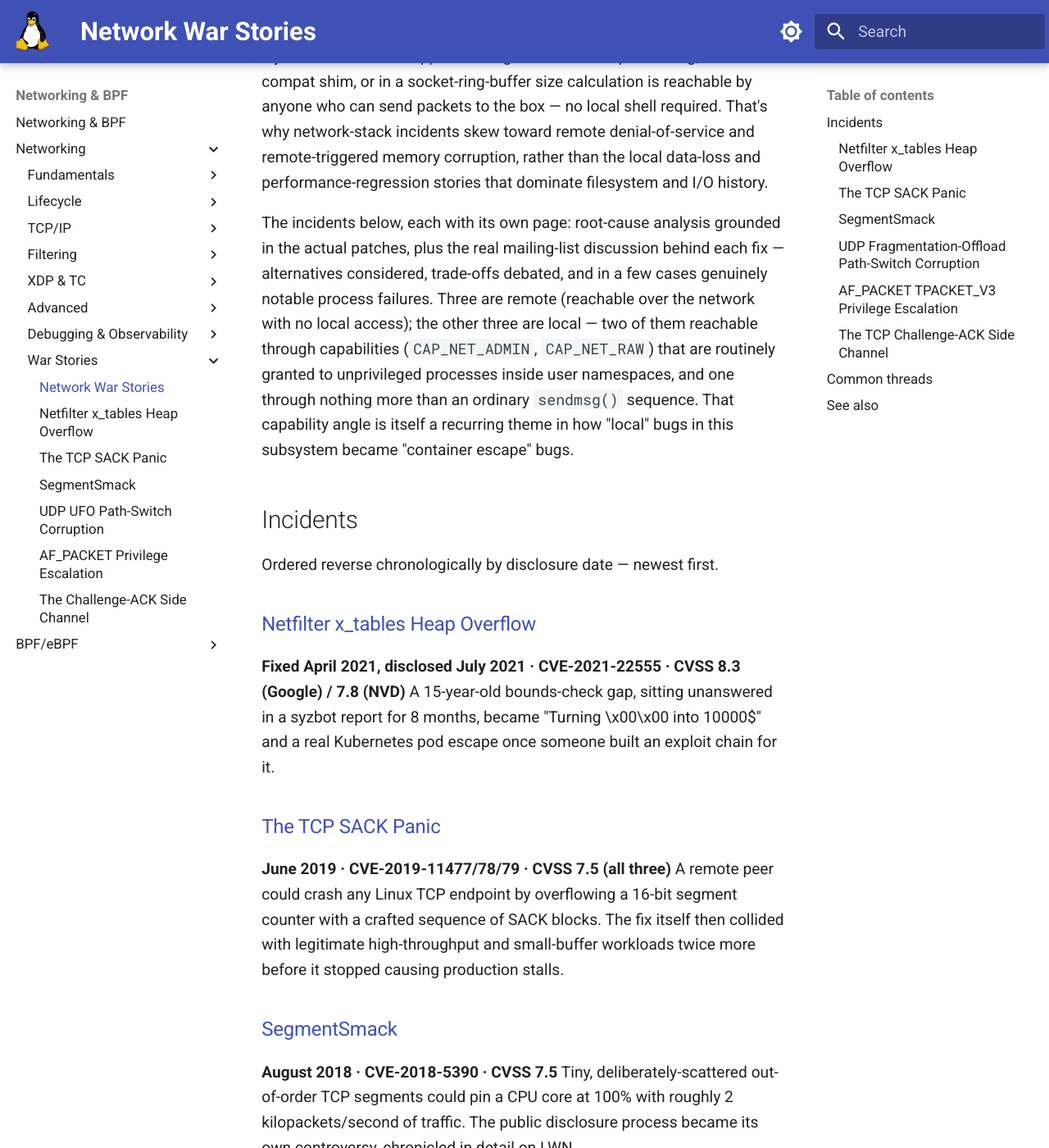
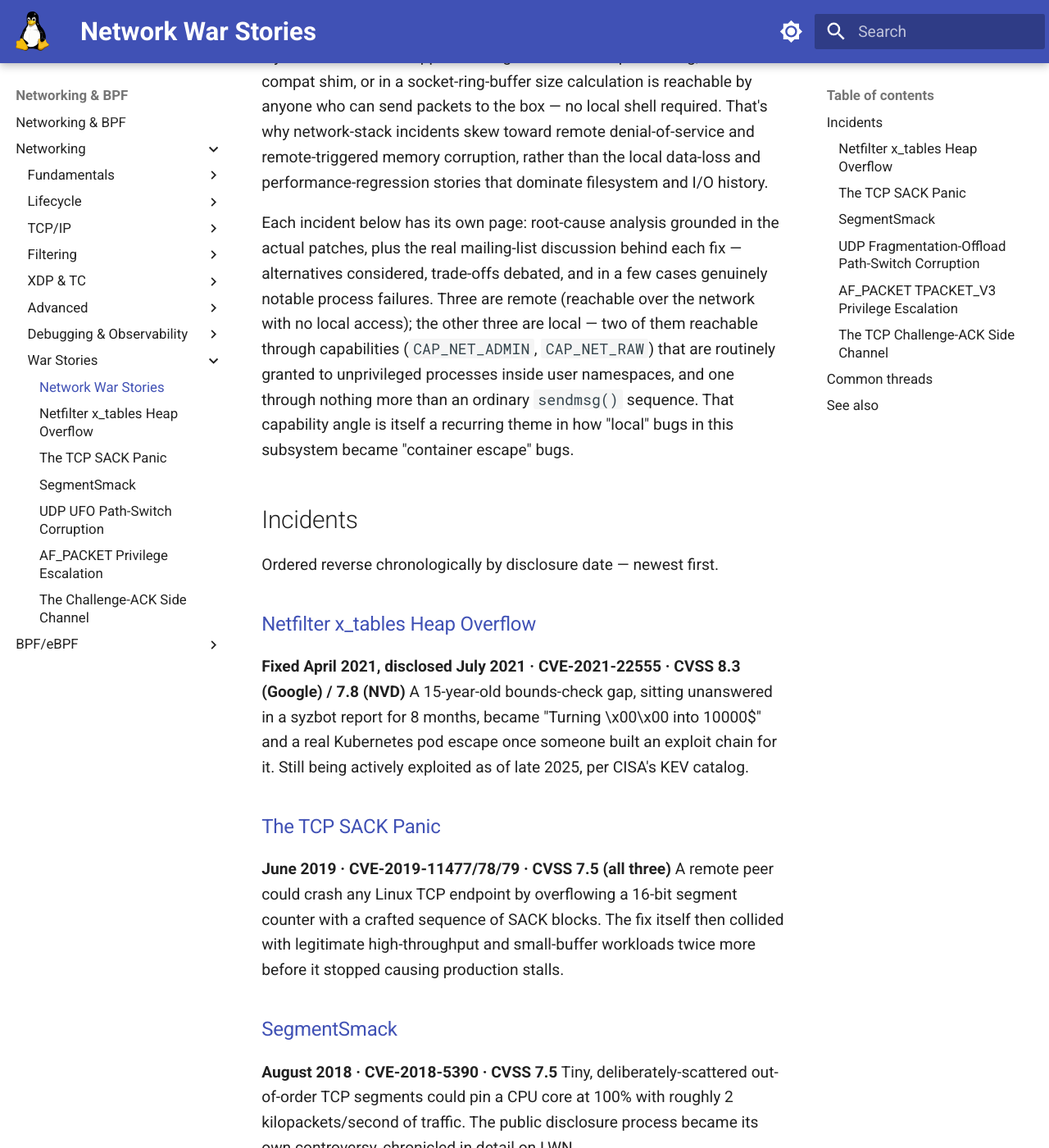
Before and after one commit to laveeshb/linux-kernel-internals, an MkDocs documentation site: the page built from docs/net/war-stories.md, in a window 1280 px wide and 1400 px high, scrolled down 461 px. Shown: the whole window at 82% size. Built offline with MkDocs 1.6.1 and Material for MkDocs 9.7.7, drawn with Linux system fonts in a browser that asks for light colours; some of the changed text lies outside the part shown.

Commit message:
Add real-world impact data; fix a review nit; link war-stories from README
- Checked CISA's Known Exploited Vulnerabilities catalog for all six
  CVEs. Only CVE-2021-22555 (Netfilter x_tables) is listed -- added
  October 2025, four years after the fix shipped, confirming active
  exploitation against real targets long after the 2021 kCTF demo.
  The other five have no confirmed active-exploitation evidence
  beyond their research/PoC writeups. Added this to
  netfilter-xtables.md's metadata line, body, and External
  references; added a "Confirmed active exploitation" row to the
  Common threads table; and added a synthesis paragraph on the index
  page distinguishing "a working exploit was published" (true for
  three of six) from "confirmed exploited in the wild" (true for
  only one).
- Fixed a verbless sentence fragment in the index page's intro,
  flagged by the final review round.
- Added a "War stories" section to net/README.md -- it never linked
  the war-stories page at all, on main or in this PR.

```diff
--- a/docs/net/war-stories.md
+++ b/docs/net/war-stories.md
@@ -4,7 +4,7 @@
 
 The network stack sits at a trust boundary that most of the kernel doesn't have to deal with: its input arrives from the wire, often from a remote, unauthenticated peer, and gets parsed and acted on before any application-layer authentication happens. A bug in TCP's SACK processing, in a netfilter compat shim, or in a socket-ring-buffer size calculation is reachable by anyone who can send packets to the box — no local shell required. That's why network-stack incidents skew toward remote denial-of-service and remote-triggered memory corruption, rather than the local data-loss and performance-regression stories that dominate filesystem and I/O history.
 
-The incidents below, each with its own page: root-cause analysis grounded in the actual patches, plus the real mailing-list discussion behind each fix — alternatives considered, trade-offs debated, and in a few cases genuinely notable process failures. Three are remote (reachable over the network with no local access); the other three are local — two of them reachable through capabilities (`CAP_NET_ADMIN`, `CAP_NET_RAW`) that are routinely granted to unprivileged processes inside user namespaces, and one through nothing more than an ordinary `sendmsg()` sequence. That capability angle is itself a recurring theme in how "local" bugs in this subsystem became "container escape" bugs.
+Each incident below has its own page: root-cause analysis grounded in the actual patches, plus the real mailing-list discussion behind each fix — alternatives considered, trade-offs debated, and in a few cases genuinely notable process failures. Three are remote (reachable over the network with no local access); the other three are local — two of them reachable through capabilities (`CAP_NET_ADMIN`, `CAP_NET_RAW`) that are routinely granted to unprivileged processes inside user namespaces, and one through nothing more than an ordinary `sendmsg()` sequence. That capability angle is itself a recurring theme in how "local" bugs in this subsystem became "container escape" bugs.
 
 ## Incidents
 
@@ -12,7 +12,7 @@ Ordered reverse chronologically by disclosure date — newest first.
 
 ### [Netfilter x_tables Heap Overflow](war-stories/netfilter-xtables.md)
 **Fixed April 2021, disclosed July 2021 · CVE-2021-22555 · CVSS 8.3 (Google) / 7.8 (NVD)**
-A 15-year-old bounds-check gap, sitting unanswered in a syzbot report for 8 months, became "Turning \x00\x00 into 10000$" and a real Kubernetes pod escape once someone built an exploit chain for it.
+A 15-year-old bounds-check gap, sitting unanswered in a syzbot report for 8 months, became "Turning \x00\x00 into 10000$" and a real Kubernetes pod escape once someone built an exploit chain for it. Still being actively exploited as of late 2025, per CISA's KEV catalog.
 
 ### [The TCP SACK Panic](war-stories/sack-panic.md)
 **June 2019 · CVE-2019-11477/78/79 · CVSS 7.5 (all three)**
@@ -42,11 +42,14 @@ A global rate-limit counter, meant purely as an internal implementation detail,
 | Root cause is an integer/width assumption | No | Yes | No | Yes | Yes | No |
 | Found via fuzzing (syzkaller) or automated tooling | Partial | No | No | Yes | Yes | No |
 | Capability check defeated by user namespaces | Yes | No | No | No | Yes | No |
+| Confirmed active exploitation (CISA KEV) | Yes | No | No | No | No | No |
 | Fix added an explicit cap/invariant, not just a patch to one call site | Yes | Yes | Yes | Yes | Yes | Yes |
 
 Half of these cases are reachable by an attacker who has never authenticated to anything — they only need to be able to route packets to the target, which is the defining characteristic of network-stack bugs as a category. The other half (Netfilter x_tables, AF_PACKET, and the UDP UFO bug) require local execution, but all three are gated only by capabilities (`CAP_NET_ADMIN`, `CAP_NET_RAW`, or an ordinary `sendmsg()` sequence) that are either trivially available or handed out routinely by unprivileged user namespaces — which is why the first two ended up cited as container-escape primitives rather than filed away as low-severity local bugs.
 
 The other recurring shape is **an assumption that held for years until an adversary specifically targeted it**: a 16-bit segment counter, a per-second reset boundary, a per-entry padding write, a signed cast, a per-call path decision — each was locally reasonable and had shipped for anywhere from under two years (SegmentSmack) to fifteen years (Netfilter x_tables) before someone deliberately constructed the input that broke the assumption. Fuzzing (syzkaller, in the AF_PACKET and UFO cases) and dedicated security research (Netflix, Project Zero, academic researchers) each found different corners of this space; neither alone would have caught all of these.
+
+A working exploit and confirmed real-world exploitation are not the same thing. Three of these six had a fully working exploit chain built and published — a Kubernetes pod escape (Netfilter x_tables), a local root chain (AF_PACKET), and demonstrated blind reset/injection attacks (Challenge-ACK) — but as of this writing, only Netfilter x_tables ([CISA KEV](https://www.cisa.gov/known-exploited-vulnerabilities-catalog), added October 2025) has ever been confirmed under active exploitation against real targets, years after its patch shipped. The other demonstrated exploits remain, as far as public records show, research and disclosure artifacts rather than bugs known to have been weaponized in the field — a reminder that "exploitable" and "exploited" carry very different evidentiary bars.
 
 ## See also
 
```
Also changed, not shown: docs/net/README.md (+6 -0 lines), docs/net/war-stories/netfilter-xtables.md (+4 -1 lines).
